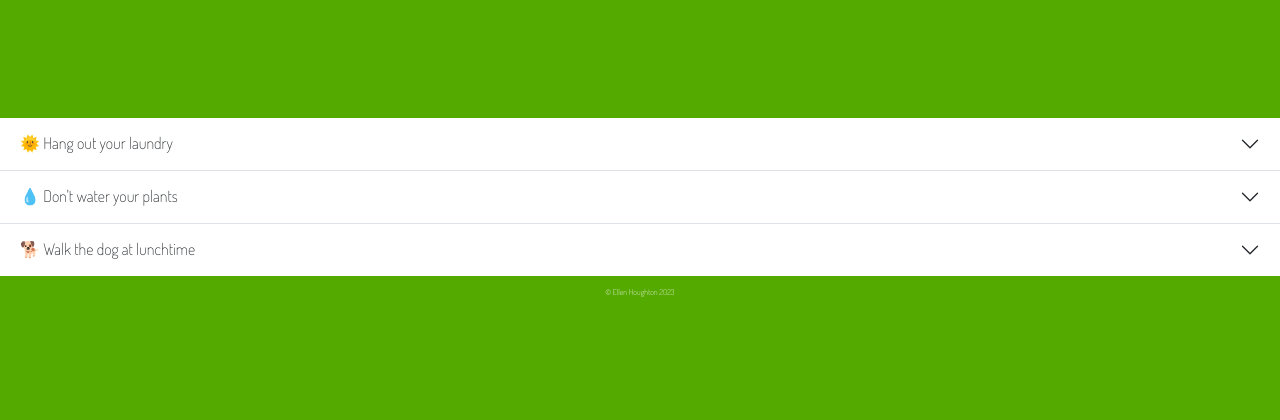
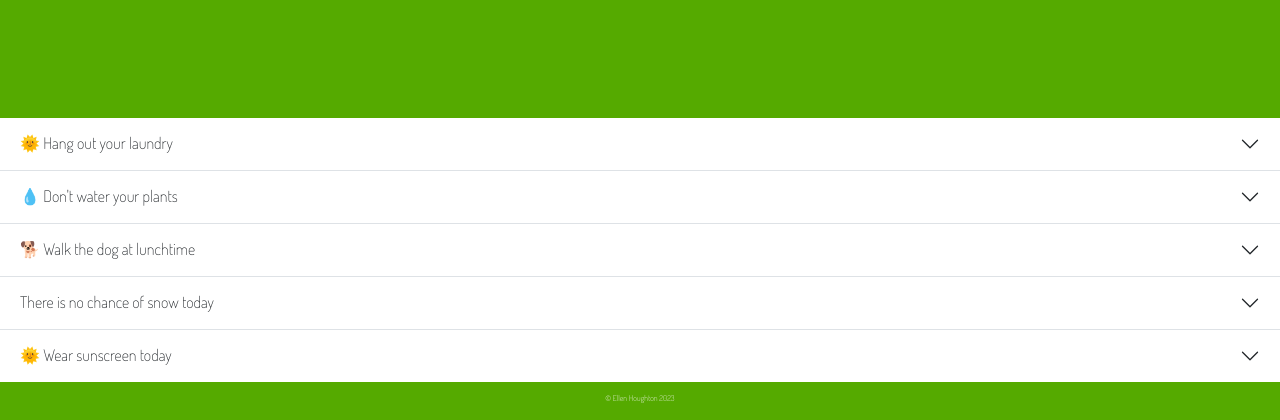
Before and after one commit to annwyl21/weather_forecast, a Flask app: template application/templates/detail.html in a window 1280 px wide. Shown: the part 394-814 px from the top of the page. Before the commit the page ends 691 px from the top, so only its background shows below. Run offline with Flask 3, Linux system fonts and the light colour scheme; the template is opened without the code that fills it: most values are stand-ins (such as "Sample title", 1, 10 or a date in 2020); some web fonts are replaced.

Commit message:
add risk of snow and sunscreen needed to results page

```diff
--- a/application/templates/detail.html
+++ b/application/templates/detail.html
@@ -3,7 +3,10 @@
 {% block main_content %}
 
 <div class="accordion accordion-flush" id="accordionFlushExample">
+
+    <!-- Hang out Laundry -->
     <div class="accordion-item">
+
       <h2 class="accordion-header" id="flush-headingOne">
         <button class="accordion-button collapsed" type="button" data-bs-toggle="collapse" data-bs-target="#flush-collapseOne" aria-expanded="false" aria-controls="flush-collapseOne">
           {% if weather_forecast.rainy_day == True %}
@@ -13,6 +16,7 @@
             {% endif %}
         </button>
       </h2>
+
       <div id="flush-collapseOne" class="accordion-collapse collapse" aria-labelledby="flush-headingOne" data-bs-parent="#accordionFlushExample">
         <div class="accordion-body">
             Today's weather in {{ location }} is {{ weather_forecast.today_temp }}&#x2103;
@@ -22,8 +26,12 @@
             Risk of Rain is {{ weather_forecast.today_rain_prob }}%
         </div>
       </div>
+
     </div>
+
+    <!-- Water Plants -->
     <div class="accordion-item">
+
       <h2 class="accordion-header" id="flush-headingTwo">
         <button class="accordion-button collapsed" type="button" data-bs-toggle="collapse" data-bs-target="#flush-collapseTwo" aria-expanded="false" aria-controls="flush-collapseTwo">
           {% if weather_forecast.dry_spell == True %}
@@ -33,6 +41,7 @@
             {% endif %}
         </button>
       </h2>
+
       <div id="flush-collapseTwo" class="accordion-collapse collapse" aria-labelledby="flush-headingTwo" data-bs-parent="#accordionFlushExample">
         <div class="accordion-body">
             &#x1fab4;
@@ -48,8 +57,12 @@
             Chance of rain day after tomorrow is {{ weather_forecast.overmorrow_rain_prob }}%
         </div>
       </div>
+
     </div>
+
+    <!-- Walk the Dog -->
     <div class="accordion-item">
+
       <h2 class="accordion-header" id="flush-headingThree">
         <button class="accordion-button collapsed" type="button" data-bs-toggle="collapse" data-bs-target="#flush-collapseThree" aria-expanded="false" aria-controls="flush-collapseThree">
           {% if weather_forecast.hot_day == True %}
@@ -59,6 +72,7 @@
             {% endif %}
         </button>
       </h2>
+
       <div id="flush-collapseThree" class="accordion-collapse collapse" aria-labelledby="flush-headingThree" data-bs-parent="#accordionFlushExample">
         <div class="accordion-body">
             {% if weather_forecast.hot_day == True %}
@@ -73,8 +87,56 @@
             The weather today is pleasant for &#x1F415; walking at {{ weather_forecast.today_temp }}&#x2103;
             {% endif %}
         </div>
+    </div>
+
+    </div>
+
+    <!-- Snow -->
+        <div class="accordion-item">
+
+        <h2 class="accordion-header" id="flush-headingFour">
+            <button class="accordion-button collapsed" type="button" data-bs-toggle="collapse" data-bs-target="#flush-collapseFour" aria-expanded="false" aria-controls="flush-collapseFour">
+            {% if weather_forecast.snowy_day == True %}
+                It might &#x2744; today
+                {% else %}
+                There is no chance of snow today
+                {% endif %}
+            </button>
+        </h2>
+
+        <div id="flush-collapseFour" class="accordion-collapse collapse" aria-labelledby="flush-headingFour" data-bs-parent="#accordionFlushExample">
+            <div class="accordion-body">
+                Today the chance of &#x2744; is {{ weather_forecast.today_snow_prob }}%
+            </div>
       </div>
+
     </div>
+
+    <!-- Coat or Sunscreen -->
+    <div class="accordion-item">
+
+        <h2 class="accordion-header" id="flush-headingFive">
+            <button class="accordion-button collapsed" type="button" data-bs-toggle="collapse" data-bs-target="#flush-collapseFive" aria-expanded="false" aria-controls="flush-collapseFive">
+            {% if weather_forecast.rainy_day == True %}
+            &#128167; Wear a coat to school
+                {% else %}
+                &#127774; Wear sunscreen today
+                {% endif %}
+            </button>
+        </h2>
+
+        <div id="flush-collapseFive" class="accordion-collapse collapse" aria-labelledby="flush-headingFive" data-bs-parent="#accordionFlushExample">
+            <div class="accordion-body">
+                Today's weather in {{ location }} is {{ weather_forecast.today_temp }}&#x2103;
+                <br>
+                Temperatures are between {{ weather_forecast.today_min_temp }}&#x2103; and {{ weather_forecast.today_max_temp }}&#x2103;
+                <br>
+                Risk of Rain is {{ weather_forecast.today_rain_prob }}%
+            </div>
+        </div>
+
+        </div>
+
   </div>
 
 {% endblock %}
```
Also changed, not shown: application/rain.py (+7 -1 lines), README.md.
